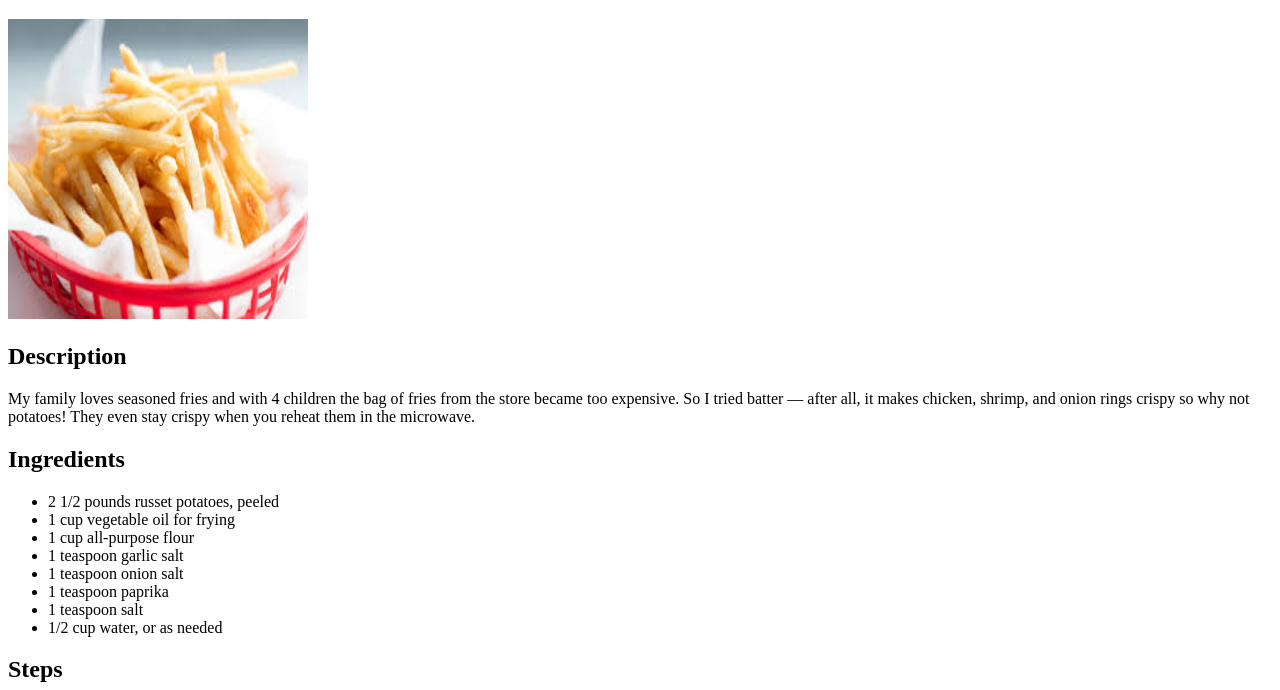
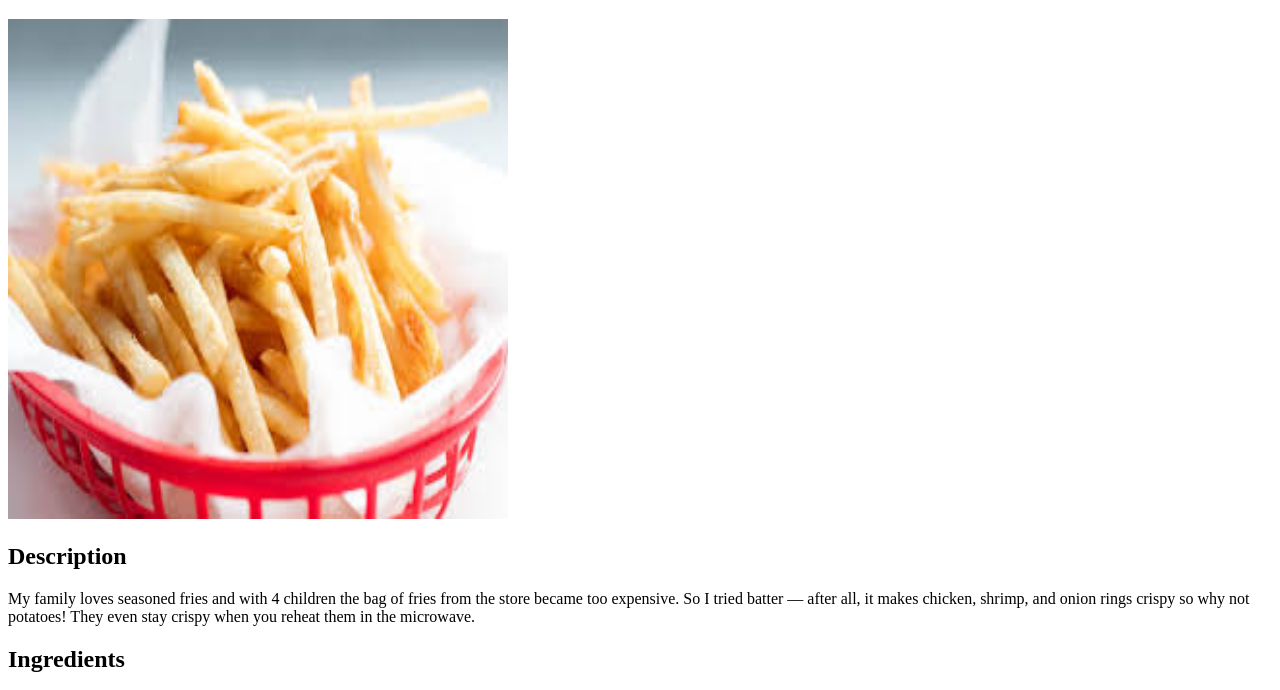
Before and after one commit to Nitsuujin/odin-recipes, a plain HTML site: page recipes/french_fries.html in a window 1280 px wide. Shown: the part 61-751 px from the top of the page. Drawn offline with Linux system fonts and the light colour scheme.

Commit message:
Update french_fries.html (image size)

```diff
--- a/recipes/french_fries.html
+++ b/recipes/french_fries.html
@@ -7,7 +7,7 @@
 </head>
 <body>
     <h1>French Fries Recipe</h1>
-    <img src="pics/french_fries.jpeg" alt="french fries picture" height="300" width="300">
+    <img src="pics/french_fries.jpeg" alt="french fries picture" height="500" width="500">
     <h2>Description</h2>
     <p>My family loves seasoned fries and with 4 children the bag of fries from the store became too expensive. So I tried batter — after all, it makes chicken, shrimp, and onion rings crispy so why not potatoes! They even stay crispy when you reheat them in the microwave.</p>
     <h2>Ingredients</h2>
```
